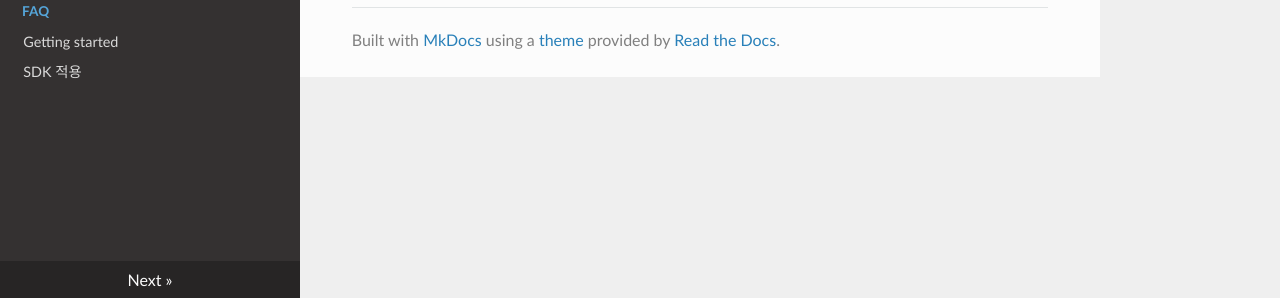
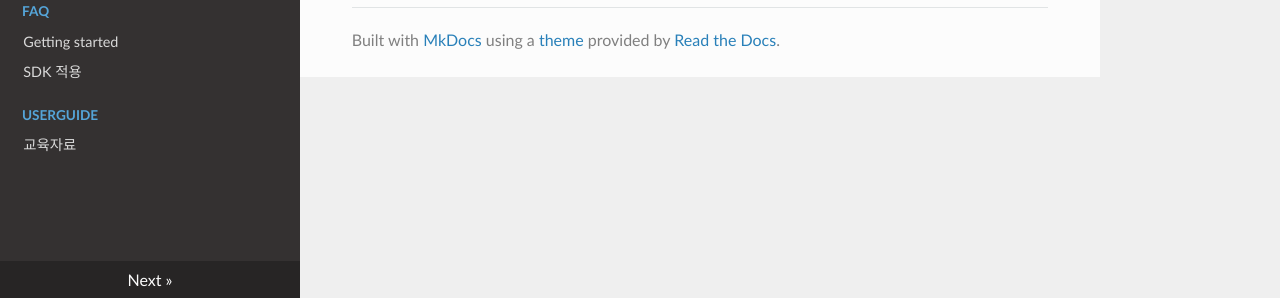
Before and after one commit to ToastAnalytics/ToastAnalytics, an MkDocs documentation site: the page built from docs/index.md, in a window 1280 px wide. Shown: the part 599-897 px from the top of the page. Built offline with MkDocs 1.6.1, drawn with Linux system fonts in a browser that asks for light colours; nearby versions of some CDN libraries; old or Windows-style settings are respelled for this version of MkDocs.

Commit message:
Update mkdocs.yml

```diff
--- a/mkdocs.yml
+++ b/mkdocs.yml
@@ -22,3 +22,5 @@ pages:
 
 - ['FAQ/Getting started.md', 'FAQ', 'Getting started']
 - ['FAQ/SDK.md', 'FAQ', 'SDK 적용']
+
+- ['Developer/11. UserGuide.md', 'UserGuide', '교육자료']
```
